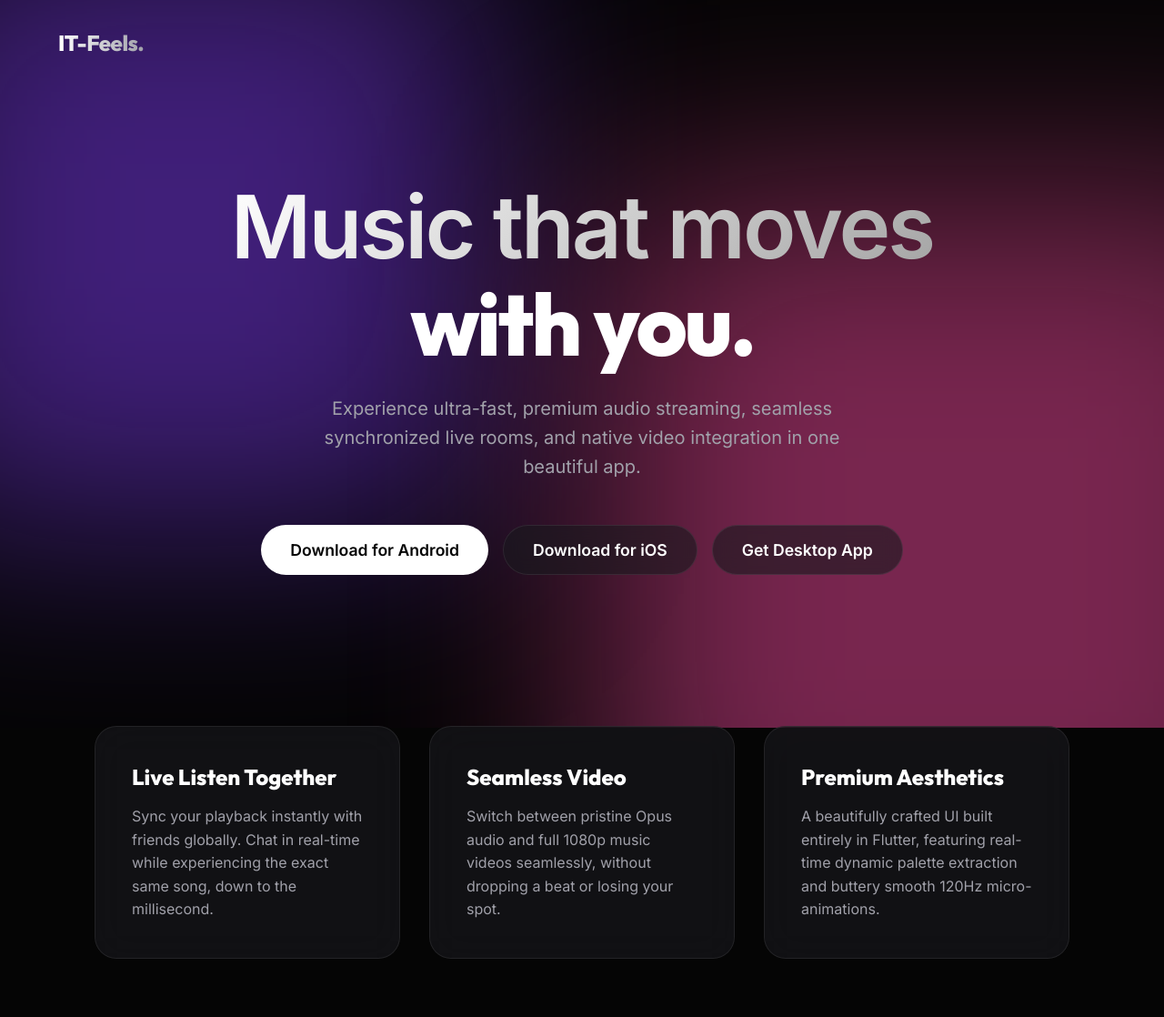
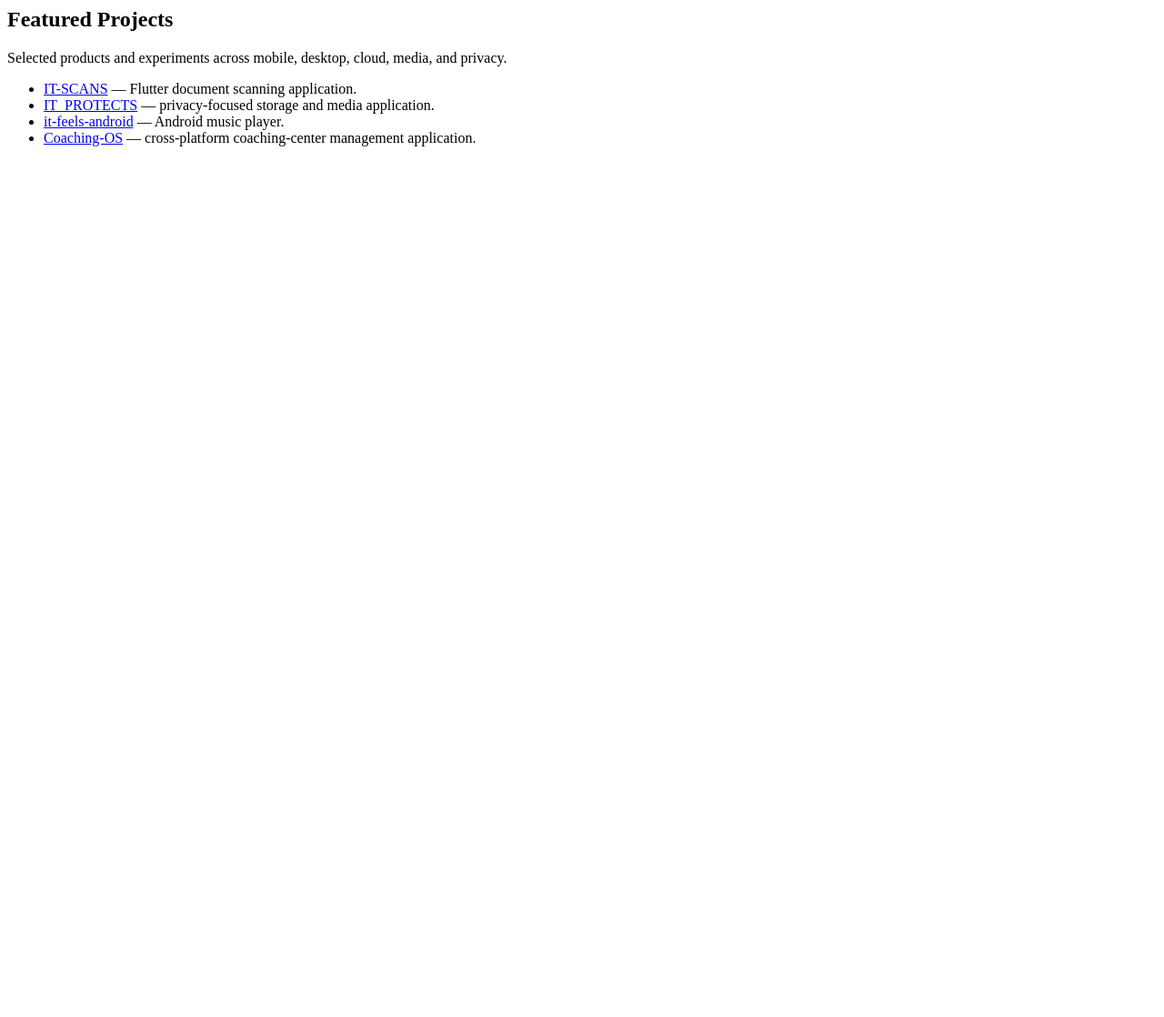
Before and after one commit to Allrounder687/allrounder687.github.io, a plain HTML site: page index.html in a window 1280 px wide. Shown: the whole page at 91% size. After the commit the page ends 800 px from the top, so only its background shows below. Drawn offline with Linux system fonts and the light colour scheme.

Commit message:
Complete professional portfolio SEO and project showcase

```diff
--- a/index.html
+++ b/index.html
@@ -1,254 +1,35 @@
-<!DOCTYPE html>
-<html lang="en">
-<head>
-    <meta charset="UTF-8">
-    <meta name="viewport" content="width=device-width, initial-scale=1.0">
-    <title>IT Feels Music - Premium Streaming</title>
-    <meta name="description" content="Discover, sync, and stream your favorite music and podcasts seamlessly across devices.">
+<!-- SEO additions to place inside <head>: -->
+<title>FaiXal | Software Engineer & Product Builder</title>
+<meta name="description" content="Portfolio of FaiXal, a software engineer and product builder creating Flutter, Android, desktop, cloud, music, privacy, and productivity applications.">
+<link rel="canonical" href="https://allrounder687.github.io/">
+<meta property="og:type" content="website">
+<meta property="og:title" content="FaiXal | Software Engineer & Product Builder">
+<meta property="og:description" content="Explore FaiXal's software projects across mobile, desktop, cloud, music, privacy, and productivity.">
+<meta property="og:url" content="https://allrounder687.github.io/">
+<meta property="og:site_name" content="FaiXal Portfolio">
+<meta name="twitter:card" content="summary">
+<meta name="twitter:title" content="FaiXal | Software Engineer & Product Builder">
+<meta name="twitter:description" content="Explore FaiXal's software projects and product experiments.">
+<script type="application/ld+json">
+{
+  "@context": "https://schema.org",
+  "@type": "Person",
+  "name": "FaiXal",
+  "url": "https://allrounder687.github.io/",
+  "sameAs": ["https://github.com/Allrounder687"],
+  "jobTitle": "Software Engineer and Product Builder",
+  "knowsAbout": ["Flutter", "Dart", "Rust", "Tauri", "Android", "iOS", "Firebase", "Application Security"]
+}
+</script>
 
-    <!-- Google Fonts -->
-    <link rel="preconnect" href="https://fonts.googleapis.com">
-    <link rel="preconnect" href="https://fonts.gstatic.com" crossorigin>
-    <link href="https://fonts.googleapis.com/css2?family=Outfit:wght@300;400;600;800&family=Inter:wght@400;500;600&display=swap" rel="stylesheet">
-
-    <style>
-        :root {
-            --bg-color: #050505;
-            --glass-bg: rgba(25, 25, 30, 0.6);
-            --glass-border: rgba(255, 255, 255, 0.08);
-            --primary-accent: #7C3AED;
-            --secondary-accent: #EC4899;
-            --text-primary: #FFFFFF;
-            --text-secondary: #A1A1AA;
-        }
-
-        * {
-            margin: 0;
-            padding: 0;
-            box-sizing: border-box;
-            font-family: 'Inter', sans-serif;
-        }
-
-        body {
-            background-color: var(--bg-color);
-            color: var(--text-primary);
-            overflow-x: hidden;
-            min-height: 100vh;
-        }
-
-        /* Dynamic Gradient Mesh */
-        .gradient-bg {
-            position: fixed;
-            top: 0;
-            left: 0;
-            width: 100vw;
-            height: 100vh;
-            z-index: -1;
-            overflow: hidden;
-            background: #050505;
-        }
-
-        .gradient-blob {
-            position: absolute;
-            filter: blur(120px);
-            opacity: 0.5;
-            animation: float 20s infinite alternate ease-in-out;
-        }
-
-        .blob-1 {
-            top: -10%;
-            left: -10%;
-            width: 50vw;
-            height: 50vw;
-            background: var(--primary-accent);
-        }
-
-        .blob-2 {
-            bottom: -20%;
-            right: -10%;
-            width: 60vw;
-            height: 60vw;
-            background: var(--secondary-accent);
-            animation-delay: -5s;
-        }
-
-        @keyframes float {
-            0% { transform: translate(0, 0) scale(1); }
-            100% { transform: translate(10%, 10%) scale(1.1); }
-        }
-
-        /* Navbar */
-        nav {
-            padding: 2rem 5%;
-            display: flex;
-            justify-content: space-between;
-            align-items: center;
-        }
-
-        .logo {
-            font-family: 'Outfit', sans-serif;
-            font-size: 1.5rem;
-            font-weight: 800;
-            letter-spacing: -0.02em;
-            background: linear-gradient(to right, #FFF, #A1A1AA);
-            -webkit-background-clip: text;
-            -webkit-text-fill-color: transparent;
-        }
-
-        /* Hero Section */
-        .hero {
-            display: flex;
-            flex-direction: column;
-            align-items: center;
-            justify-content: center;
-            min-height: 80vh;
-            text-align: center;
-            padding: 0 20px;
-        }
-
-        h1 {
-            font-family: 'Outfit', sans-serif;
-            font-size: clamp(3rem, 8vw, 6rem);
-            font-weight: 800;
-            line-height: 1.1;
-            margin-bottom: 1.5rem;
-            letter-spacing: -0.03em;
-        }
-
-        .gradient-text {
-            background: linear-gradient(135deg, #fff 0%, #a5a5a5 100%);
-            -webkit-background-clip: text;
-            -webkit-text-fill-color: transparent;
-        }
-
-        .hero p {
-            font-size: 1.25rem;
-            color: var(--text-secondary);
-            max-width: 600px;
-            margin-bottom: 3rem;
-            line-height: 1.6;
-        }
-
-        /* CTA Buttons */
-        .cta-container {
-            display: flex;
-            gap: 1rem;
-            flex-wrap: wrap;
-            justify-content: center;
-        }
-
-        .btn {
-            display: inline-flex;
-            align-items: center;
-            gap: 10px;
-            padding: 1rem 2rem;
-            border-radius: 100px;
-            text-decoration: none;
-            font-weight: 600;
-            font-size: 1.1rem;
-            transition: all 0.3s cubic-bezier(0.25, 0.46, 0.45, 0.94);
-            backdrop-filter: blur(10px);
-        }
-
-        .btn-primary {
-            background: var(--text-primary);
-            color: var(--bg-color);
-        }
-
-        .btn-primary:hover {
-            transform: translateY(-2px);
-            box-shadow: 0 10px 20px rgba(255, 255, 255, 0.2);
-        }
-
-        .btn-secondary {
-            background: var(--glass-bg);
-            color: var(--text-primary);
-            border: 1px solid var(--glass-border);
-        }
-
-        .btn-secondary:hover {
-            background: rgba(40, 40, 50, 0.8);
-            transform: translateY(-2px);
-        }
-
-        /* Glass Card for Features */
-        .features {
-            display: grid;
-            grid-template-columns: repeat(auto-fit, minmax(300px, 1fr));
-            gap: 2rem;
-            padding: 4rem 5%;
-            max-width: 1200px;
-            margin: 0 auto;
-        }
-
-        .glass-card {
-            background: var(--glass-bg);
-            border: 1px solid var(--glass-border);
-            border-radius: 24px;
-            padding: 2.5rem;
-            backdrop-filter: blur(20px);
-            -webkit-backdrop-filter: blur(20px);
-            transition: transform 0.3s ease;
-        }
-
-        .glass-card:hover {
-            transform: translateY(-5px);
-            background: rgba(35, 35, 45, 0.6);
-        }
-
-        .glass-card h3 {
-            font-family: 'Outfit', sans-serif;
-            font-size: 1.5rem;
-            margin-bottom: 1rem;
-        }
-
-        .glass-card p {
-            color: var(--text-secondary);
-            line-height: 1.6;
-        }
-
-    </style>
-</head>
-<body>
-    <div class="gradient-bg">
-        <div class="gradient-blob blob-1"></div>
-        <div class="gradient-blob blob-2"></div>
-    </div>
-
-    <nav>
-        <div class="logo">IT-Feels.</div>
-    </nav>
-
-    <main class="hero">
-        <h1><span class="gradient-text">Music that moves</span><br>with you.</h1>
-        <p>Experience ultra-fast, premium audio streaming, seamless synchronized live rooms, and native video integration in one beautiful app.</p>
-
-        <div class="cta-container">
-            <a href="https://github.com/Achie/IT-Feels/releases/latest" class="btn btn-primary">
-                Download for Android
-            </a>
-            <a href="#" class="btn btn-secondary" onclick="alert('iOS App Store release coming soon! You can build locally using Shorebird via GitHub.')">
-                Download for iOS
-            </a>
-            <a href="https://github.com/Achie/IT-Feels/releases/latest" class="btn btn-secondary">
-                Get Desktop App
-            </a>
-        </div>
-    </main>
-
-    <section class="features">
-        <div class="glass-card">
-            <h3>Live Listen Together</h3>
-            <p>Sync your playback instantly with friends globally. Chat in real-time while experiencing the exact same song, down to the millisecond.</p>
-        </div>
-        <div class="glass-card">
-            <h3>Seamless Video</h3>
-            <p>Switch between pristine Opus audio and full 1080p music videos seamlessly, without dropping a beat or losing your spot.</p>
-        </div>
-        <div class="glass-card">
-            <h3>Premium Aesthetics</h3>
-            <p>A beautifully crafted UI built entirely in Flutter, featuring real-time dynamic palette extraction and buttery smooth 120Hz micro-animations.</p>
-        </div>
-    </section>
-</body>
-</html>
+<!-- Add this visible section inside <body>: -->
+<section id="featured-projects" aria-labelledby="featured-projects-title">
+  <h2 id="featured-projects-title">Featured Projects</h2>
+  <p>Selected products and experiments across mobile, desktop, cloud, media, and privacy.</p>
+  <ul>
+    <li><a href="https://github.com/Allrounder687/IT-SCANS">IT-SCANS</a> — Flutter document scanning application.</li>
+    <li><a href="https://github.com/Allrounder687/IT_PROTECTS">IT_PROTECTS</a> — privacy-focused storage and media application.</li>
+    <li><a href="https://github.com/Allrounder687/it-feels-android">it-feels-android</a> — Android music player.</li>
+    <li><a href="https://github.com/Allrounder687/Coaching-OS">Coaching-OS</a> — cross-platform coaching-center management application.</li>
+  </ul>
+</section>
```
Also changed, not shown: sitemap.xml (added, +8 -0 lines), 1 other file.
